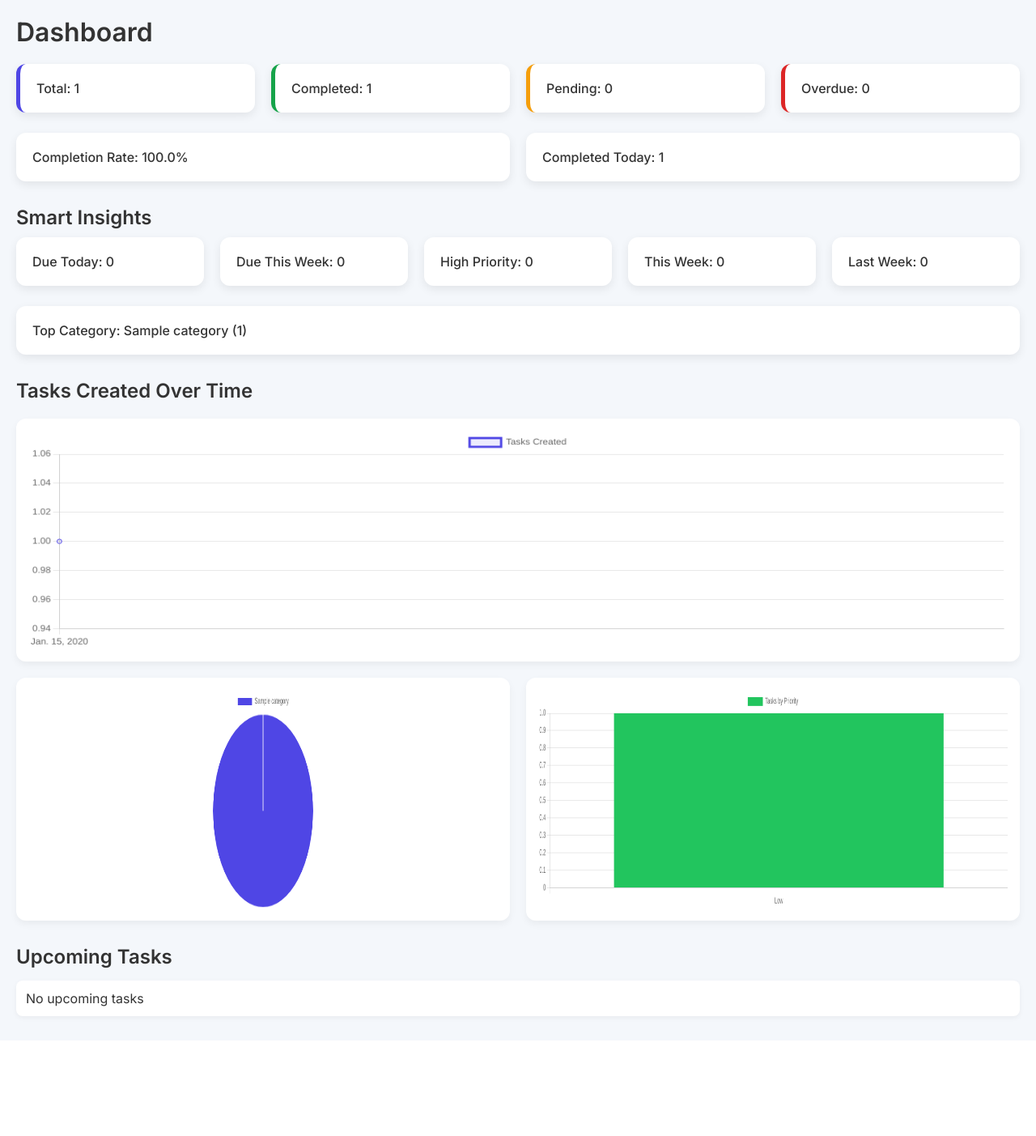
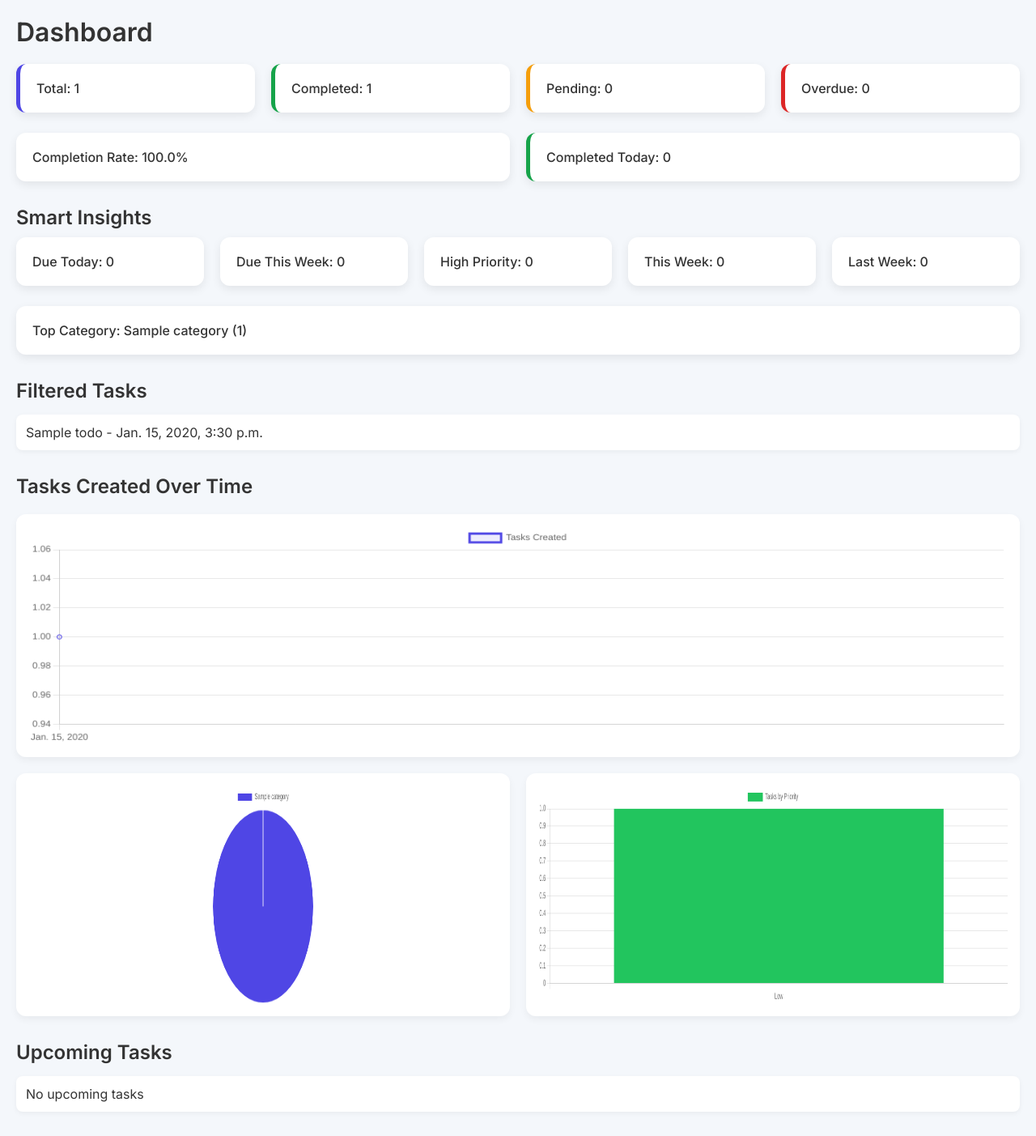
Before and after one commit to sankalp90/django-todo-app, a Django app: page /dashboard/?filter=total in a window 1280 px wide. Shown: the whole page at 81% size. Before the commit the page ends 1260 px from the top, so only its background shows below. Run offline with Django 5.2, Linux system fonts and the light colour scheme; a user stored in the database is signed in; tables that the repository leaves empty hold one stand-in row (values such as "Sample post").

Commit message:
implimented intreactive dashboard with drill down feature

```diff
--- a/static/css/style-dashboard.css
+++ b/static/css/style-dashboard.css
@@ -33,6 +33,9 @@ h1 {
     font-size: 16px;
     font-weight: 500;
     transition: 0.2s ease;
+    cursor: pointer;
+    text-decoration: none;
+    color: inherit;
 }
 
 .card:hover {
--- a/todo/models.py
+++ b/todo/models.py
@@ -33,6 +33,7 @@ class Todo(models.Model):
     )
 
     completed = models.BooleanField(default=False)
+    completed_at = models.DateTimeField(null=True, blank=True)
 
     def __str__(self):
         return self.title
--- a/todo/templates/dashboard.html
+++ b/todo/templates/dashboard.html
@@ -21,25 +21,25 @@
 
 <!-- METRICS -->
 <div class="cards">
-    <div class="card total">Total: {{ total }}</div>
-    <div class="card completed">Completed: {{ completed }}</div>
-    <div class="card pending">Pending: {{ pending }}</div>
-    <div class="card overdue">Overdue: {{ overdue }}</div>
+    <a href="?filter=total" class="card total">Total: {{ total }}</a>
+    <a href="?filter=completed" class="card completed">Completed: {{ completed }}</a>
+    <a href="?filter=pending" class="card pending">Pending: {{ pending }}</a>
+    <a href="?filter=overdue" class="card overdue">Overdue: {{ overdue }}</a>
 </div>
 
 <!-- SMART -->
 <div class="cards">
     <div class="card">Completion Rate: {{ completion_rate }}%</div>
-    <div class="card">Completed Today: {{ today_completed }}</div>
+    <a href="?filter=completed_today" class="card completed">Completed Today: {{ today_completed }}</a>
 </div>
 
 <h2>Smart Insights</h2>
 <div class="cards">
-    <div class="card">Due Today: {{ due_today }}</div>
-    <div class="card">Due This Week: {{ due_this_week }}</div>
-    <div class="card">High Priority: {{ high_priority_pending }}</div>
-    <div class="card">This Week: {{ this_week }}</div>
-    <div class="card">Last Week: {{ last_week }}</div>
+    <a href="?filter=due_today" class="card">Due Today: {{ due_today }}</a>
+    <a href="?filter=due_this_week" class="card">Due This Week: {{ due_this_week }}</a>
+    <a href="?filter=high_priority" class="card">High Priority: {{ high_priority_pending }}</a>
+    <a href="?filter=this_week" class="card">This Week: {{ this_week }}</a>
+    <a href="?filter=last_week" class="card">Last Week: {{ last_week }}</a>
 </div>
 
 <div class="cards">
@@ -52,6 +52,18 @@
         {% endif %}
     </div>
 </div>
+
+{% if filtered_tasks %}
+    <h2>Filtered Tasks</h2>
+
+    <ul>
+        {% for task in filtered_tasks %}
+            <li>{{ task.title }} - {{ task.due_date }}</li>
+        {% empty %}
+            <li>No tasks found</li>
+        {% endfor %}
+    </ul>
+{% endif %}
 
 <!-- LINE CHART -->
 <h2>Tasks Created Over Time</h2>
@@ -133,7 +145,7 @@ new Chart(document.getElementById('categoryChart'), {
                 '#16a34a',
                 '#f59e0b',
                 '#dc2626',
-                '#0ea5e9'
+                '#0ea5e9',
             ]
         }]
     },
@@ -173,5 +185,7 @@ new Chart(document.getElementById('priorityChart'), {
 });
 </script>
 
+
+
 </body>
 </html>
--- a/todo/views.py
+++ b/todo/views.py
@@ -97,8 +97,16 @@ def todo_list(request):
 @login_required
 def toggle_complete(request, task_id):
     todo = get_object_or_404(Todo, id=task_id, user=request.user)
-    todo.completed = not todo.completed
+
+    if not todo.completed:
+            todo.completed = True
+            todo.completed_at = timezone.now()
+    else:
+        todo.completed = False
+        todo.completed_at = None
+
     todo.save()
+
     return redirect("todo_list")
 
 
@@ -212,7 +220,7 @@ def dashboard(request):
     # Tasks completed today
     today_completed = todos.filter(
         completed=True,
-        #created_at__date=timezone.now().date()
+        completed_at__date=now.date()
     ).count()
 
     # Upcoming tasks
@@ -233,6 +241,63 @@ def dashboard(request):
         .annotate(count=Count('id'))
     )
 
+    # making dashboard cards clickable
+
+    filter_type = request.GET.get('filter')
+    filtered_tasks = None
+
+    if filter_type:
+        filtered_tasks = todos
+
+        if filter_type == 'completed':
+            filtered_tasks = todos.filter(completed=True)
+
+        elif filter_type == 'pending':
+            filtered_tasks = todos.filter(completed=False)
+
+        elif filter_type == 'overdue':
+            filtered_tasks = todos.filter(
+                completed=False,
+                due_date__lt=timezone.now()
+            )
+        elif filter_type == 'total':
+            filtered_tasks = todos
+
+        elif filter_type == 'completed_today':
+            filtered_tasks = todos.filter(
+                completed=True,
+                completed_at__date=now.date()
+            )
+
+        elif filter_type == 'due_today':
+            filtered_tasks = todos.filter(
+                due_date__date=now.date(),
+                completed=False
+            )
+
+        elif filter_type == 'due_this_week':
+            filtered_tasks = todos.filter(
+                due_date__range=(now, next_7_days),
+                completed=False
+            )
+
+        elif filter_type == 'high_priority':
+            filtered_tasks = todos.filter(
+                priority='H',
+                completed=False
+            )
+
+        elif filter_type == 'this_week':
+            filtered_tasks = todos.filter(
+                created_at__gte=now - timedelta(days=7)
+            )
+
+        elif filter_type == 'last_week':
+            filtered_tasks = todos.filter(
+                created_at__gte=now - timedelta(days=14),
+                created_at__lt=now - timedelta(days=7)
+            )
+
     context = {
         'total': total,
         'completed': completed,
@@ -250,6 +315,8 @@ def dashboard(request):
         'category_data': category_data,
         'priority_data': priority_data,
         'tasks_over_time': list(tasks_over_time),
+        'filtered_tasks': filtered_tasks,
+        'active_filter': filter_type,
     }
 
     return render(request, 'dashboard.html', context)
```
Also changed, not shown: todo/migrations/0007_todo_completed_at.py (added).
